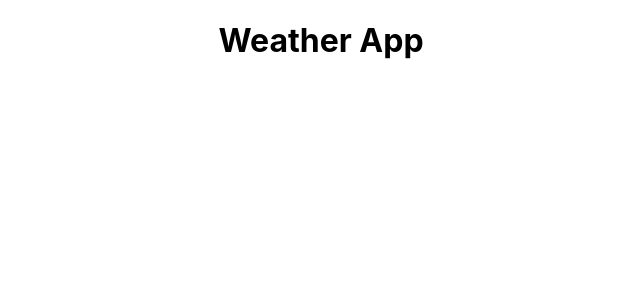
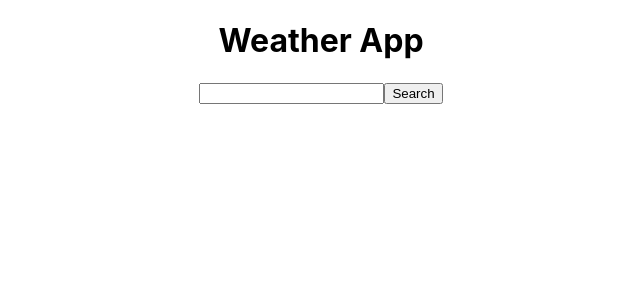
Before and after one commit to marboleda/weather-app, a React (Create React App) app: page / in a window 1280 px wide. Shown: the top 300 px of the page, without its empty margins (319-959 px from the left). Built offline with nearby package versions, Linux system fonts and the light colour scheme.

Commit message:
Set up Search component

```diff
--- a/src/App.js
+++ b/src/App.js
@@ -1,5 +1,6 @@
 import React from 'react';
-import Header from './components/Header'
+import Header from './components/Header';
+import Search from './components/Search';
 import './App.css';
 
 const App = () =>  {
@@ -7,6 +8,7 @@ const App = () =>  {
   return (
     <div className="App">
       <Header />
+      <Search />
     </div>
   );
 }
--- a/src/components/Results.js
+++ b/src/components/Results.js
@@ -4,7 +4,6 @@ const results = () => {
 
     return (
         <div className="results">
-
         </div>
     );
 }
--- a/src/components/Search.js
+++ b/src/components/Search.js
@@ -4,6 +4,8 @@ const search = () => {
 
     return (
         <div className="search">
+            <input type="text" id="searchInput" />
+            <button id="searchButton">Search</button>
         </div>
     );
 }
```
